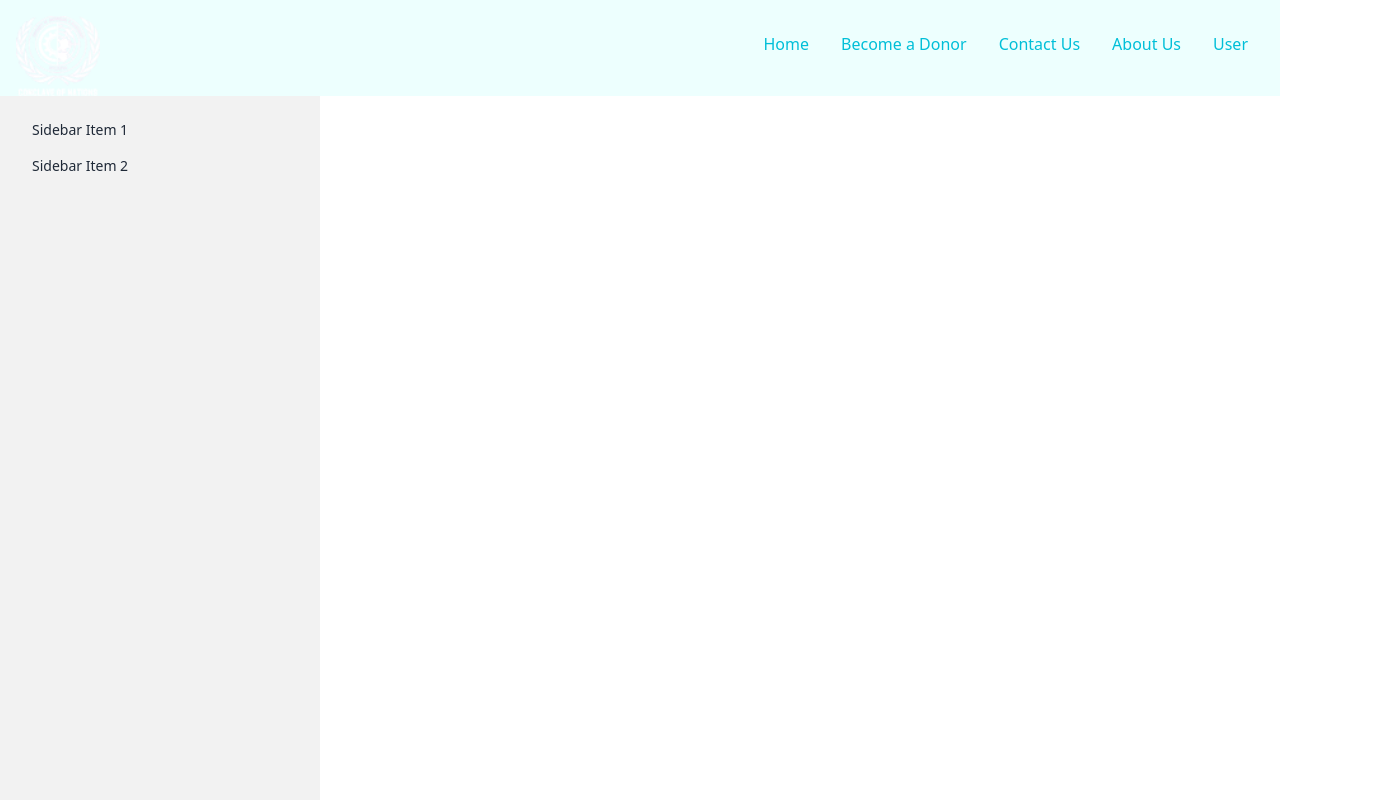
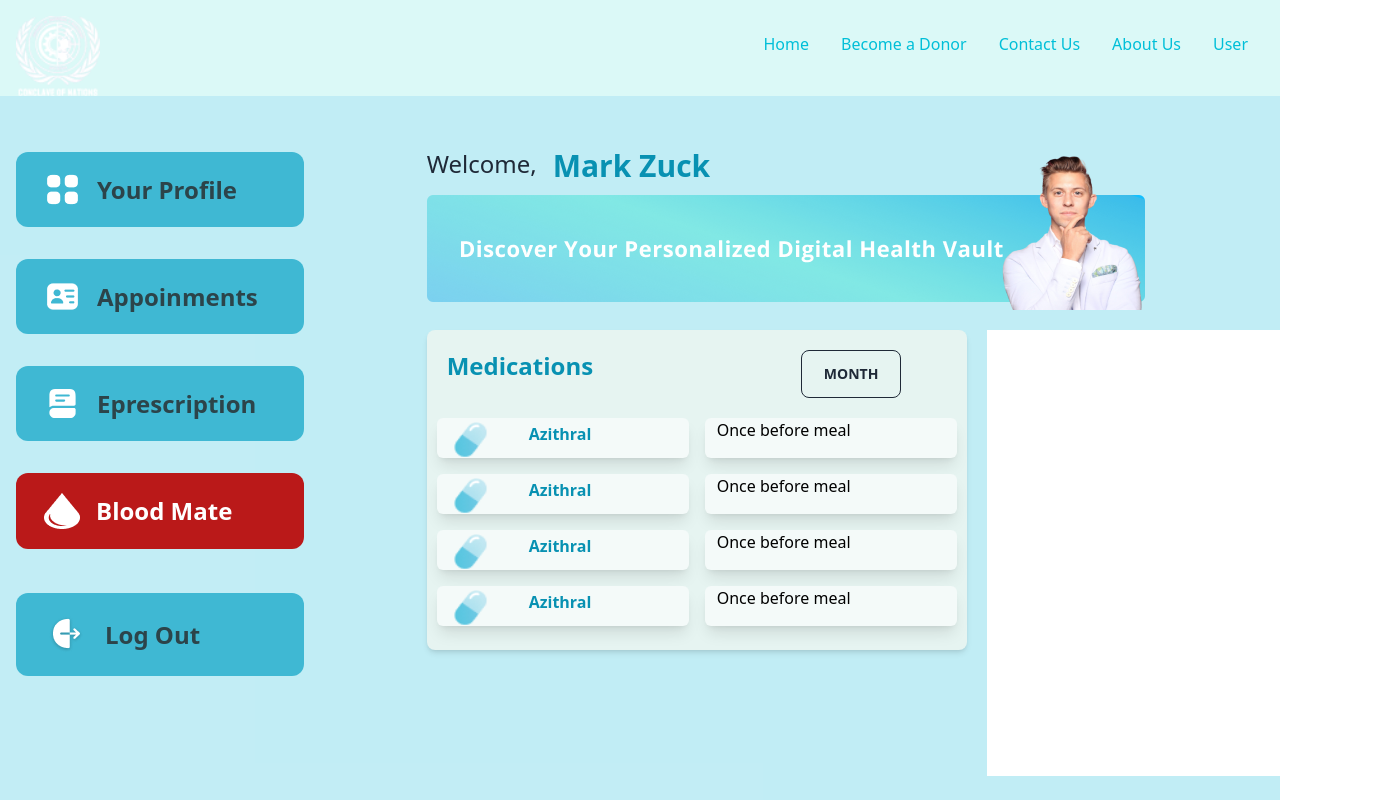
Before and after one commit to prabuddha03/doctor_H4B, a React (Vite) app: page /profile in a window 1280 px wide. Shown: the top 800 px of the page, 1387 px wide, since content can reach past the window. Built offline with nearby package versions, Linux system fonts and the light colour scheme.

Commit message:
cards added

```diff
--- /dev/null
+++ b/src/components/MedicineDashboard.jsx
@@ -0,0 +1,24 @@
+import React from "react";
+import Pill from '../assets/pill.png'
+
+const MedicineDashboard = () => {
+  return (
+    <div className="bg-[#E6F4F1] h-[320px] w-[540px] rounded-lg shadow-md">
+      <div className="flex gap-52 p-5">
+        <p className="text-2xl font-bold text-cyan-600">Medications</p>
+        <button className="btn btn-outline w-[100px]">Month</button>
+      </div>
+      <div className="grid grid-cols-2 gap-4 content-start px-2.5">
+        <div className="bg-[#F4FAF9] rounded-md shadow-lg h-10  pt-1 pl-4 flex gap-10"><img src={Pill} alt="pill"/><p className=" font-semibold  text-cyan-600">Azithral</p></div>
+        <div className="bg-[#F4FAF9] rounded-md shadow-lg h-10"><p className="font-medium text-1xl text-black px-3">Once before meal</p></div>
+        <div className="bg-[#F4FAF9] rounded-md shadow-lg h-10  pt-1 pl-4 flex gap-10"><img src={Pill} alt="pill"/><p className=" font-semibold  text-cyan-600">Azithral</p></div>
+        <div className="bg-[#F4FAF9] rounded-md shadow-lg h-10"><p className="font-medium text-1xl text-black px-3">Once before meal</p></div>
+        <div className="bg-[#F4FAF9] rounded-md shadow-lg h-10  pt-1 pl-4 flex gap-10"><img src={Pill} alt="pill"/><p className=" font-semibold  text-cyan-600">Azithral</p></div>
+        <div className="bg-[#F4FAF9] rounded-md shadow-lg h-10"><p className="font-medium text-1xl text-black px-3">Once before meal</p></div>
+        <div className="bg-[#F4FAF9] rounded-md shadow-lg h-10  pt-1 pl-4 flex gap-10"><img src={Pill} alt="pill"/><p className=" font-semibold  text-cyan-600">Azithral</p></div>
+        <div className="bg-[#F4FAF9] rounded-md shadow-lg h-10"><p className="font-medium text-1xl text-black px-3">Once before meal</p></div>
+      </div>
+    </div>
+  );
+  }
+export default MedicineDashboard;
--- a/src/components/NavbarSec.jsx
+++ b/src/components/NavbarSec.jsx
@@ -9,7 +9,7 @@ const NavbarSec = () => {
     setnav(!nav);
   };
   return (
-    <div className="text-[#00BFD8] flex justify-between item-center h-24 max-w-auto mx-auto px-4 pt-4 bg-[#EDFFFE]">
+    <div className="text-[#00BFD8] flex justify-between item-center h-24 max-w-auto mx-auto px-4 pt-4 bg-[#dbf9f7]">
       <img src={logo} alt="logo" className="" />
       <ul className="hidden md:flex">
         <li className="p-4 cursor-pointer hover:underline">Home</li>
--- a/src/components/ProfileSidebar.jsx
+++ b/src/components/ProfileSidebar.jsx
@@ -1,27 +1,63 @@
-import React from 'react'
+import React from "react";
+import Profileicon from "../assets/editprofile.png";
+import Appoinmentimg from "../assets/appointmentimg.png";
+import Prescription from "../assets/e-book.svg";
+import Blood from "../assets/blood.png";
+import Logout from "../assets/logout.png";
 
 const ProfileSidebar = () => {
   return (
     <div>
-      <div class="drawer lg:drawer-open">
-  <input id="my-drawer-2" type="checkbox" class="drawer-toggle" />
-  <div class="drawer-content flex flex-col items-center justify-center">
+      <div className="drawer lg:drawer-open">
+        <input id="my-drawer-2" type="checkbox" className="drawer-toggle" />
+        <div className="drawer-content flex flex-col items-center justify-center">
+          {/* Page content here */}
+          <label
+            htmlFor="my-drawer-2"
+            className="btn btn-block drawer-button lg:hidden"
+          >
+            Patient Details
+          </label>
+        </div>
+        <div className="drawer-side">
+          <label htmlFor="my-drawer-2" className="drawer-overlay"></label>
+          <ul className="menu p-4 w-80 h-full text-base-content py-10">
+            {/* Sidebar content here */}
+            <li className="bg-[#3fb8d3] rounded-xl p-3 text-2xl text-[#2C444A] font-bold hover:bg-[#2B9DC1] my-4">
+              <a>
+                <img src={Profileicon} alt="icon" className="mr-2" />
+                Your Profile
+              </a>
+            </li>
+            <li className="bg-[#3fb8d3] rounded-xl p-3 text-2xl text-[#2C444A] font-bold hover:bg-[#2B9DC1] my-4 ">
+              <a>
+                <img src={Appoinmentimg} alt="icon" className="mr-2" />
+                Appoinments
+              </a>
+            </li>
+            <li className="bg-[#3fb8d3] rounded-xl p-3 text-2xl text-[#2C444A] font-bold hover:bg-[#2B9DC1] my-4 ">
+              <a>
+                <img src={Prescription} alt="icon" className="mr-2" />
+                Eprescription
+              </a>
+            </li>
+            <li className="bg-[#ba1919] rounded-xl p-3 text-2xl text-[#ffffff] font-bold hover:bg-[#C12B2B] my-4">
+              <a>
+                <img src={Blood} alt="icon" className="mr-2" />
+                Blood Mate
+              </a>
+            </li>
+            <li className="bg-[#3fb8d3] rounded-xl p-3 text-2xl text-[#2C444A] font-bold hover:bg-[#2B9DC1]  my-7">
+              <a>
+                <img src={Logout} alt="icon" className="mr-2" />
+                Log Out
+              </a>
+            </li>
+          </ul>
+        </div>
+      </div>
+    </div>
+  );
+};
 
-    <label for="my-drawer-2" class="btn btn-primary drawer-button lg:hidden">Open drawer</label>
-
-  </div>
-  <div class="drawer-side">
-    <label for="my-drawer-2" class="drawer-overlay"></label>
-    <ul class="menu p-4 w-80 h-full bg-base-200 text-base-content">
-
-      <li><a>Sidebar Item 1</a></li>
-      <li><a>Sidebar Item 2</a></li>
-    </ul>
-
-  </div>
-</div>
-    </div>
-  )
-}
-
-export default ProfileSidebar
+export default ProfileSidebar;
--- /dev/null
+++ b/src/components/UserInformation.jsx
@@ -0,0 +1,11 @@
+import React from 'react'
+
+const UserInformation = () => {
+  return (
+    <div className='w-[400px] h-[446px] bg-[#fff]'>
+
+    </div>
+  )
+}
+
+export default UserInformation
--- a/src/pages/Profile.jsx
+++ b/src/pages/Profile.jsx
@@ -1,13 +1,32 @@
 import React from "react";
 import NavbarSec from "../components/NavbarSec";
 import ProfileSidebar from "../components/ProfileSidebar";
+import MedicineDashboard from "../components/MedicineDashboard";
+import ProfileBanner from '../assets/ProfileBanner.png';
+import UserInformation from "../components/UserInformation";
 
 const Profile = () => {
   return (
-    <div>
+    <div className="bg-[#b3e9f3ce] h-auto">
       <NavbarSec />
-      <div>
-        <ProfileSidebar />
+      <div className="">
+        <div className="flex md:flex sm:flex-col">
+          <div className="h-auto">
+            <div className="absolute top-32 left-1/3">
+            <div className="flex gap-4 absolute py-5" ><p className="text-2xl font-medium">Welcome,</p><p className="text-3xl font-semibold text-cyan-600">Mark Zuck</p></div>
+            <img src={ProfileBanner} alt="banner" className="py-5" />
+            <div className="flex gap-5">
+            <MedicineDashboard />
+
+              <UserInformation />
+            </div>
+
+
+
+            </div>
+            <ProfileSidebar />
+          </div>
+        </div>
       </div>
     </div>
   );
```
Also changed, not shown: src/assets/ProfileBanner.png (added), src/assets/blood.png (added).
